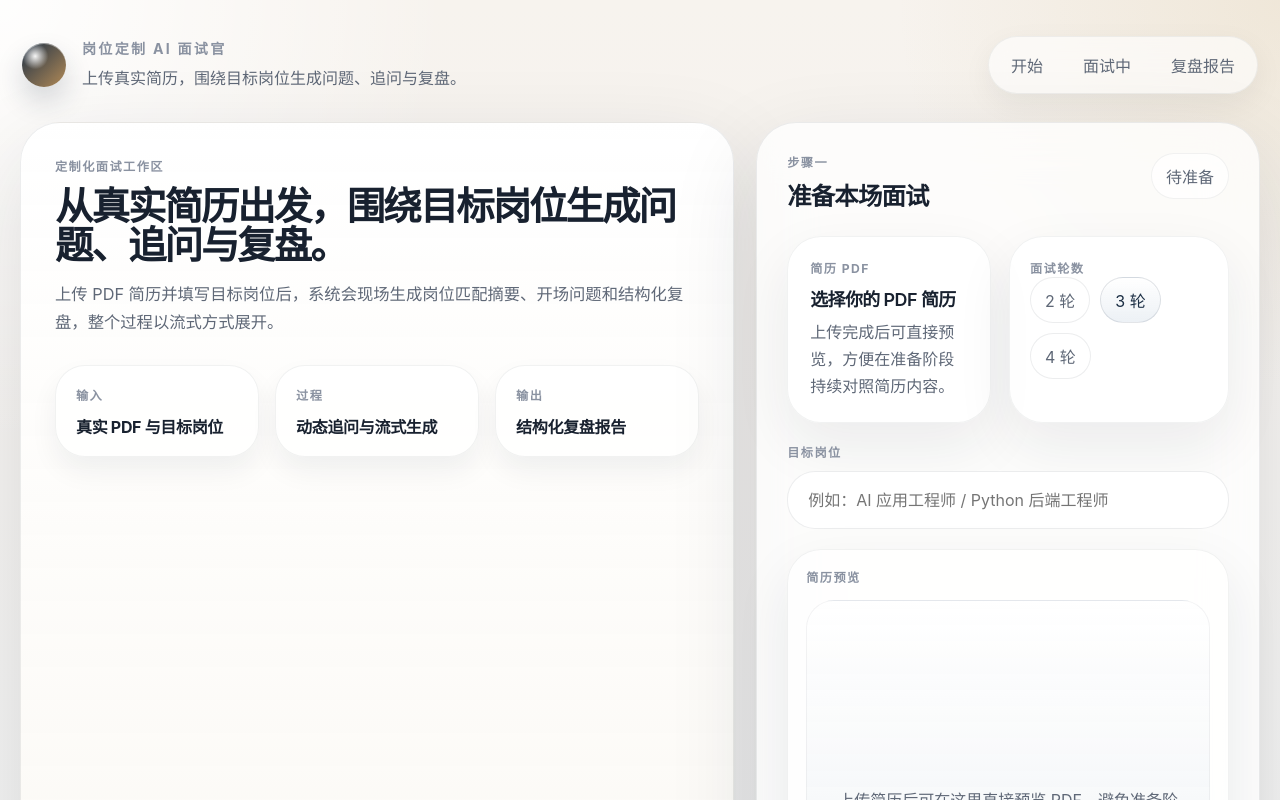
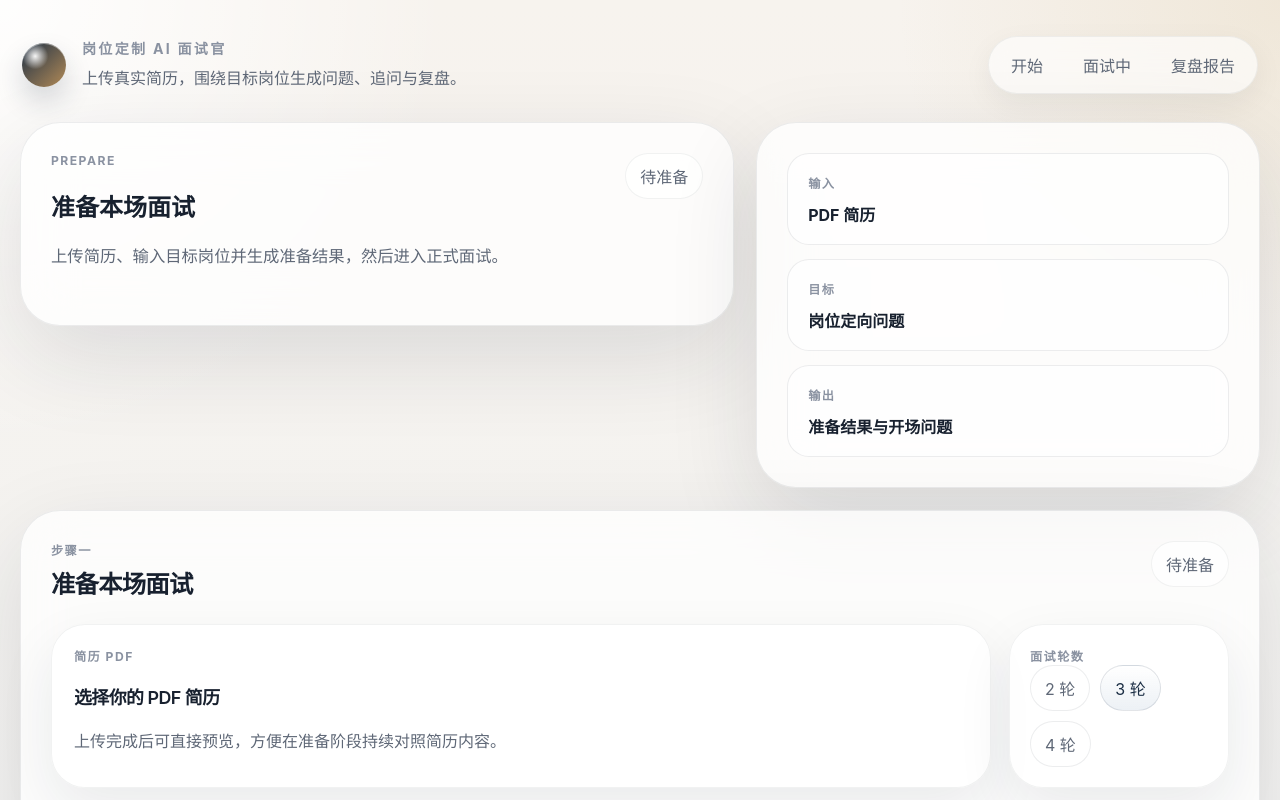
Before and after one commit to mouliu1/ai-interviewer, a Next.js app in the folder frontend/: page /prepare in a window 1280 px wide. Shown: the top 800 px of the page. Built offline with nearby package versions, Linux system fonts and the light colour scheme.

Commit message:
refactor: focus prepare flow on workspace route

```diff
--- a/frontend/app/globals.css
+++ b/frontend/app/globals.css
@@ -270,6 +270,41 @@ textarea {
   display: grid;
   grid-template-columns: minmax(0, 1.35fr) minmax(320px, 0.85fr);
   gap: 22px;
+}
+
+.prepare-page-grid {
+  align-items: start;
+}
+
+.prepare-intro {
+  grid-column: span 7;
+}
+
+.prepare-summary {
+  grid-column: span 5;
+  display: grid;
+  align-items: stretch;
+}
+
+.prepare-copy {
+  max-width: 34rem;
+}
+
+.mini-stat-list {
+  display: grid;
+  gap: 14px;
+}
+
+.mini-stat {
+  padding: 18px 20px;
+  border-radius: 22px;
+  border: 1px solid rgba(24, 33, 47, 0.08);
+  background: rgba(255, 255, 255, 0.66);
+}
+
+.mini-stat strong {
+  display: block;
+  margin-top: 10px;
 }
 
 .interview-grid {
@@ -802,6 +837,13 @@ textarea {
   }
 }
 
+@media (max-width: 960px) {
+  .prepare-intro,
+  .prepare-summary {
+    grid-column: span 12;
+  }
+}
+
 .pdf-frame-expanded {
   height: min(82vh, 960px);
   margin-top: 16px;
--- a/frontend/components/prepare-flow.tsx
+++ b/frontend/components/prepare-flow.tsx
@@ -1,5 +1,6 @@
 "use client";
 
+import React from "react";
 import { startTransition, useDeferredValue, useEffect, useMemo, useState, type FormEvent } from "react";
 import { useRouter } from "next/navigation";
 
@@ -203,34 +204,40 @@ export function PrepareFlow() {
   }
 
   return (
-    <div className="page-grid">
-      <section className="hero-card home-hero">
-        <div className="eyebrow">定制化面试工作区</div>
-        <h1>从真实简历出发，围绕目标岗位生成问题、追问与复盘。</h1>
-        <p className="hero-copy">
-          上传 PDF 简历并填写目标岗位后，系统会现场生成岗位匹配摘要、开场问题和结构化复盘，整个过程以流式方式展开。
-        </p>
-        <div className="stat-grid">
-          <div className="stat-card">
+    <div className="page-grid prepare-page-grid">
+      <section className="panel panel-left prepare-intro">
+        <div className="panel-header">
+          <div>
+            <div className="panel-eyebrow">Prepare</div>
+            <h1>准备本场面试</h1>
+            <p className="hero-copy prepare-copy">上传简历、输入目标岗位并生成准备结果，然后进入正式面试。</p>
+          </div>
+          <div className="status-pill">{prepareResult ? "已生成" : "待准备"}</div>
+        </div>
+      </section>
+
+      <section className="panel panel-right prepare-summary">
+        <div className="mini-stat-list">
+          <div className="mini-stat">
             <span className="stat-label">输入</span>
-            <strong>真实 PDF 与目标岗位</strong>
+            <strong>PDF 简历</strong>
           </div>
-          <div className="stat-card">
-            <span className="stat-label">过程</span>
-            <strong>动态追问与流式生成</strong>
+          <div className="mini-stat">
+            <span className="stat-label">目标</span>
+            <strong>岗位定向问题</strong>
           </div>
-          <div className="stat-card">
+          <div className="mini-stat">
             <span className="stat-label">输出</span>
-            <strong>结构化复盘报告</strong>
+            <strong>准备结果与开场问题</strong>
           </div>
         </div>
       </section>
 
-      <section className="panel panel-top">
+      <section className="panel panel-wide">
         <div className="panel-header">
           <div>
             <div className="panel-eyebrow">步骤一</div>
-            <h2>准备本场面试</h2>
+            <h2 aria-hidden="true">准备本场面试</h2>
           </div>
           <div className="status-pill">{prepareResult ? "已生成" : "待准备"}</div>
         </div>
```
Also changed, not shown: 1 other file (tests, documents, lock files or other folders).
